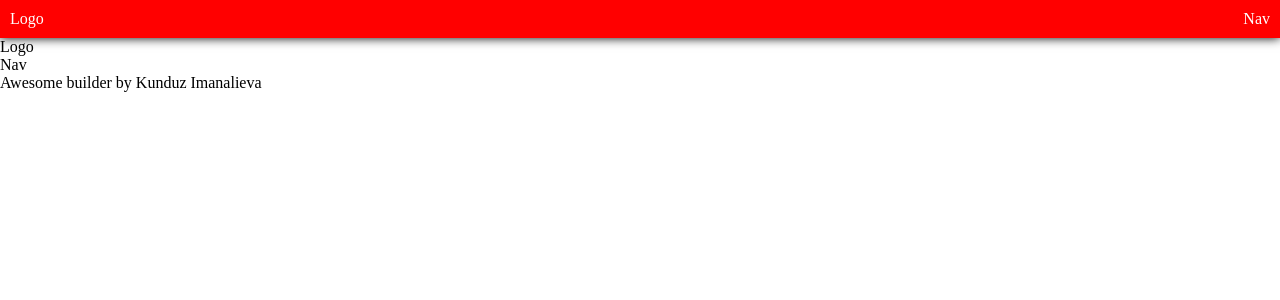
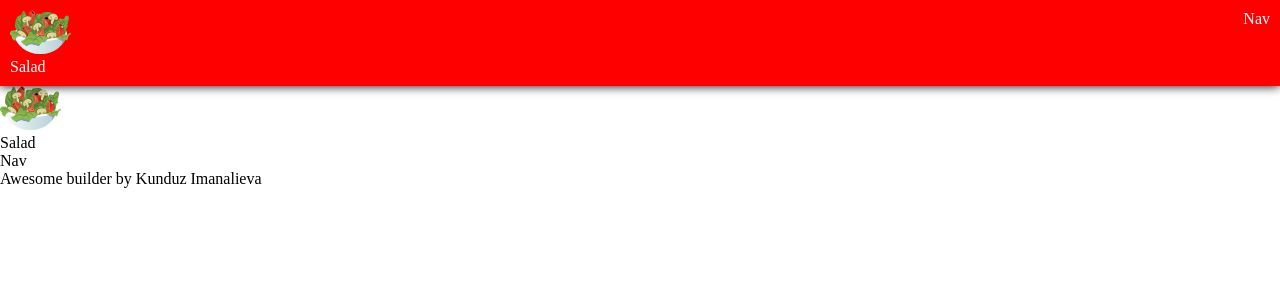
Before and after one commit to Kunduz-Imanalieva/builder, a React (Create React App) app: page / in a window 1280 px wide. Shown: the top 300 px of the page. Built offline with nearby package versions, Linux system fonts and the light colour scheme.

Commit message:
Added a logo file

```diff
--- a/src/components/Logo/Logo.js
+++ b/src/components/Logo/Logo.js
@@ -1,9 +1,11 @@
 import classes from "./Logo.module.css";
+import logo from "../../images/logo.svg";
 
 const Logo = () => {
   return (
     <div className = {classes.Logo}>
-      Logo
+       <img src={logo} alt="Logo of the salad builder"/>
+       <div>Salad</div>
       </div>
   );
 }
```
Also changed, not shown: src/images/logo.svg (added).
